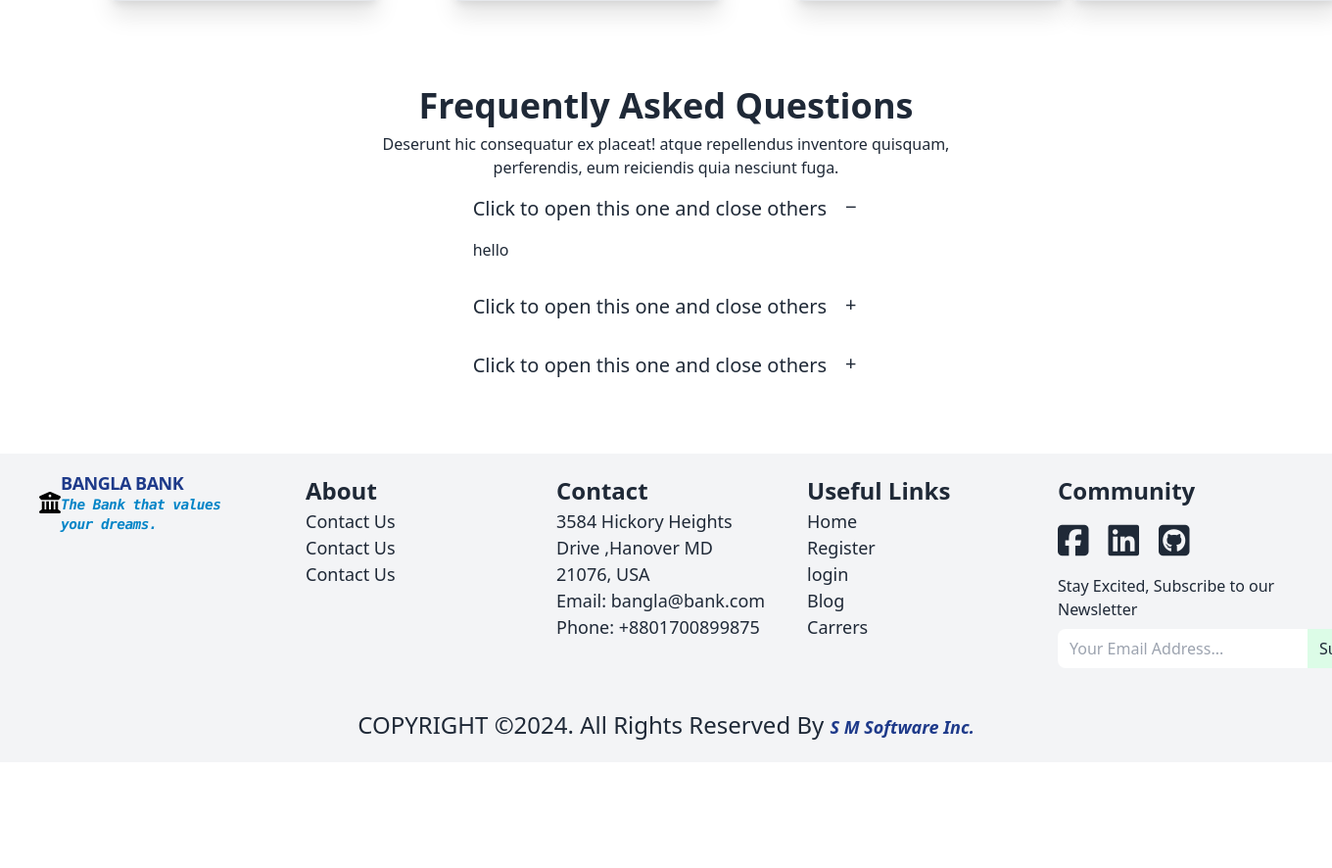
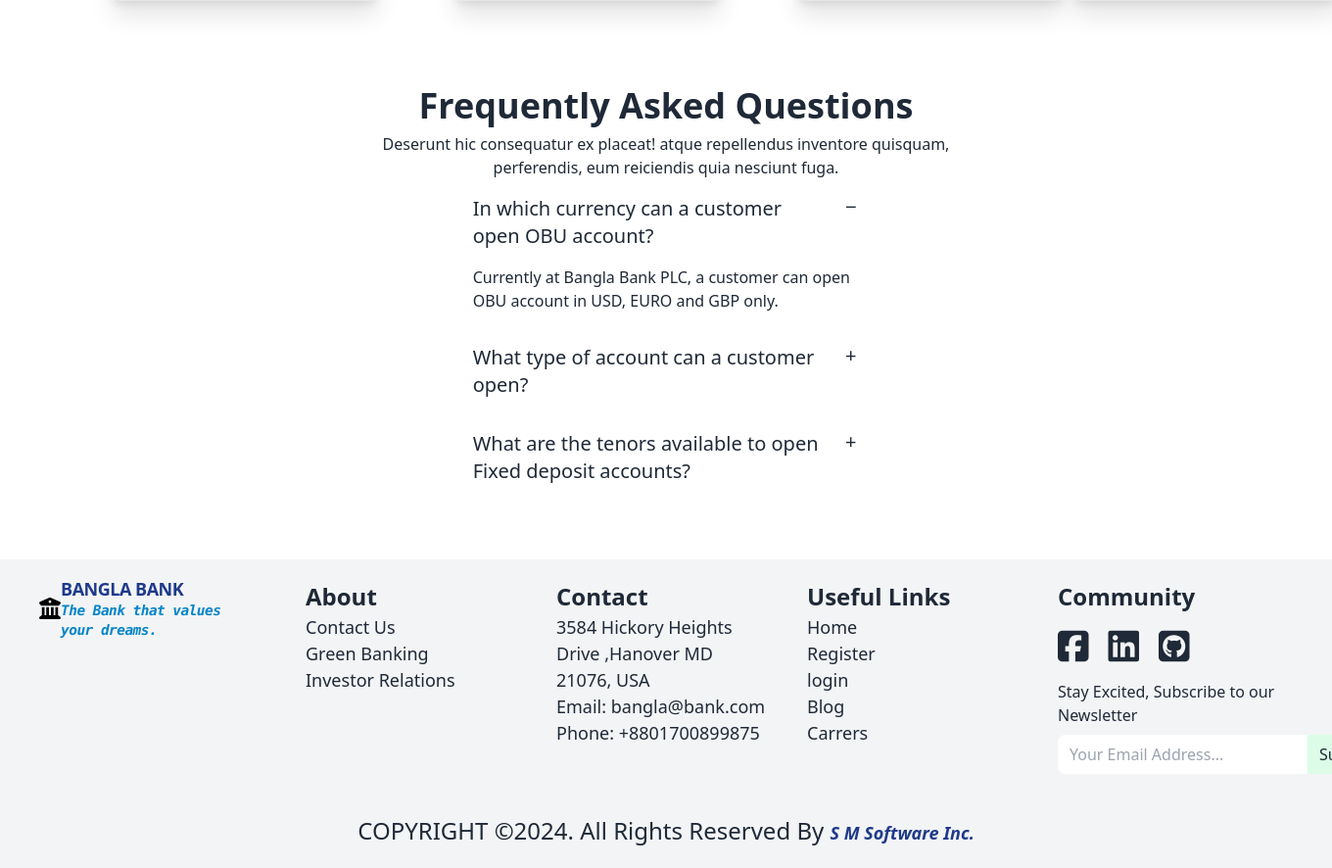
Before and after one commit to SaiyedulMorsalin/Bangla-Bank, a Django app: page / in a window 1360 px wide; the page is wider, and only the part inside the window is pictured. Shown: the part 3523-4409 px from the top of that part at 98% size. Before the commit the page ends 4278 px from the top of that part, so only its background shows below. Run offline with Django 5.2, Linux system fonts and the light colour scheme; parts of the project's set-up code (start-up, migrations or seed data) failed here and were passed over; some libraries are stand-ins or nearby versions.

Commit message:
added some message

```diff
--- a/core/templates/base.html
+++ b/core/templates/base.html
@@ -9,7 +9,6 @@
 
       {% endblock %}
     </title>
-    {% comment %} <link rel="stylesheet" href="https://unpkg.com/tailwindcss@2.0.1/dist/tailwind.min.css" /> {% endcomment %}
     <script src="https://cdn.tailwindcss.com"></script>
     <script src="https://kit.fontawesome.com/24f4200f37.js" crossorigin="anonymous"></script>
     <link href="https://cdn.jsdelivr.net/npm/daisyui@4.12.10/dist/full.min.css" rel="stylesheet" type="text/css" />
@@ -23,16 +22,26 @@
       {% if messages %}
         {% for m in messages %}
           {% if m.tags == 'success' %}
-            <h1><i class="fa-solid fa-triangle-exclamation fa-lg" style="color: #FFD43B;"></i><i class="fa-solid fa-circle-check fa-lg" style="color: #4BDE80;"></i>Success:</h1>
+            <div class="w-1/4 mx-auto bg-red-100 pb-5 rounded-lg">
+              <div class="p-2 #">
+                <h4><i class="fa-solid fa-circle-check fa-lg" style="color: #63E6BE;"></i><span class="mx-2" style="color: green;">Success:</span></h4>
+                <h5 class="ms-7">{{ m }}</h5>
+              </div>
+            </div>
           {% elif m.tags == 'error' %}
             <div class="w-1/4 mx-auto bg-red-100 pb-5 rounded-lg">
               <div class="p-2 #">
-                <h4><i class="fa-solid fa-circle-xmark fa-lg" style="color: #F87171;"></i><span class="mx-2" style="color: red;">There error with your submission</span></h4>
+                <h4><i class="fa-solid fa-circle-xmark fa-lg" style="color: #F87171;"></i><span class="mx-2" style="color: red;">An error occured when submitting, Please try again later.</span></h4>
                 <h5 class="ms-7">{{ m }}</h5>
               </div>
             </div>
           {% else %}
-            <h1 class="w-1/4 mx-auto bg-red-400 font-bold text-center pb-5 border-2 border-indigo-500 rounded-lg">Warning:</h1>
+            <div class="w-1/4 mx-auto bg-red-100 pb-5 rounded-lg">
+              <div class="p-2 #">
+                <h4><i class="fa-solid fa-circle-exclamation fa-lg" style="color: #FFD43B;"></i><span class="mx-2" style="color: yellow;">Warning:</span></h4>
+                <h5 class="ms-7">{{ m }}</h5>
+              </div>
+            </div>
           {% endif %}
         {% endfor %}
       {% endif %}
--- a/core/templates/footer.html
+++ b/core/templates/footer.html
@@ -25,10 +25,10 @@
             <a class="hover:text-blue-500 hover:italic" href="">Contact Us</a>
           </li>
           <li>
-            <a class="hover:text-blue-500 hover:italic" href="">Contact Us</a>
+            <a class="hover:text-blue-500 hover:italic" href="">Green Banking</a>
           </li>
           <li>
-            <a class="hover:text-blue-500 hover:italic" href="">Contact Us</a>
+            <a class="hover:text-blue-500 hover:italic" href="">Investor Relations</a>
           </li>
         </ul>
       </div>
--- a/core/templates/index.html
+++ b/core/templates/index.html
@@ -217,23 +217,23 @@
         <div class="acr w-1/3 mx-auto">
           <div class="collapse collapse-plus">
             <input type="checkbox" name="my-accordion-3" checked="checked" />
-            <div class="collapse-title text-xl font-medium">Click to open this one and close others</div>
+            <div class="collapse-title text-xl font-medium">In which currency can a customer open OBU account?</div>
             <div class="collapse-content">
-              <p>hello</p>
+              <p>Currently at Bangla Bank PLC, a customer can open OBU account in USD, EURO and GBP only.</p>
             </div>
           </div>
           <div class="collapse collapse-plus">
             <input type="checkbox" name="my-accordion-3" />
-            <div class="collapse-title text-xl font-medium">Click to open this one and close others</div>
+            <div class="collapse-title text-xl font-medium">What type of account can a customer open?</div>
             <div class="collapse-content">
-              <p>hello</p>
+              <p>A customer can open Savings, Current account under Offshore Banking.</p>
             </div>
           </div>
           <div class="collapse collapse-plus">
             <input type="checkbox" name="my-accordion-3" />
-            <div class="collapse-title text-xl font-medium">Click to open this one and close others</div>
+            <div class="collapse-title text-xl font-medium">What are the tenors available to open Fixed deposit accounts?</div>
             <div class="collapse-content">
-              <p>hello</p>
+              <p>The available tenors are 1 Month, 3 months, 6 months, 1 year, 2 years, 3 years, 4 years and 5 years.</p>
             </div>
           </div>
         </div>
--- a/transactions/templates/transaction_email.html
+++ b/transactions/templates/transaction_email.html
@@ -12,7 +12,7 @@
       {% endif %}
     </div>
     <div class="footer" style="text-align: center; ">
-      <h6 style="font-size: 1.25rem; font-weight: bold; color: #2563EB;">Team Mamur Bank</h6>
+      <h6 style="font-size: 1.25rem; font-weight: bold; color: #2563EB;">Team Bangla Bank</h6>
       <h4 style="font-weight: bold; font-family: monospace; font-style: italic;">The Bank that values your dreams.</h4>
       <div style="display: flex; gap: 1.25rem; justify-content: center; align-items: center; text-align: center;">
         <i class="fa-brands fa-square-facebook fa-lg"></i>
@@ -20,7 +20,7 @@
         <i class="fa-brands fa-square-github fa-lg"></i>
       </div>
       <div class="address">
-        <h6>Web: <a style="text-decoration: none; " href="http://127.0.0.1:8000/">mamur_bank.com</a> | Phone: <a style="text-decoration: none;" href="tel:+8801700899875">+8801700899875</a></h6>
+        <h6>Web: <a style="text-decoration: none; " href="http://127.0.0.1:8000/">bangla_bank.com</a> | Phone: <a style="text-decoration: none;" href="tel:+8801700899875">+8801700899875</a></h6>
         <h6>Address: Bashbari, Mohammadpur, Dhaka, Bangladesh</h6>
       </div>
     </div>
--- a/transactions/views.py
+++ b/transactions/views.py
@@ -173,7 +173,7 @@ class TransactionReportView(LoginRequiredMixin, ListView):
         else:
             self.balance = self.request.user.account.balance
 
-        return queryset.distinct()  # unique queryset hote hobe
+        return queryset.distinct()
 
     def get_context_data(self, **kwargs):
         context = super().get_context_data(**kwargs)
@@ -230,6 +230,10 @@ class SendMoney(FormView):
         if sender_account.account_no == receiver_account_no:
             messages.error(self.request, "Can't send money yourself")
             return super().form_invalid(form)
+
+        if amount > sender_account.balance:
+            messages.error(self.request, "Can't send money, Insufficient Balance")
+            return super().form_invalid(form)
         messages.success(self.request, "send money successfully.")
         sender_account.balance -= amount
         receiver_account.balance += amount
```
Also changed, not shown: db.sqlite3, 1 other file.
